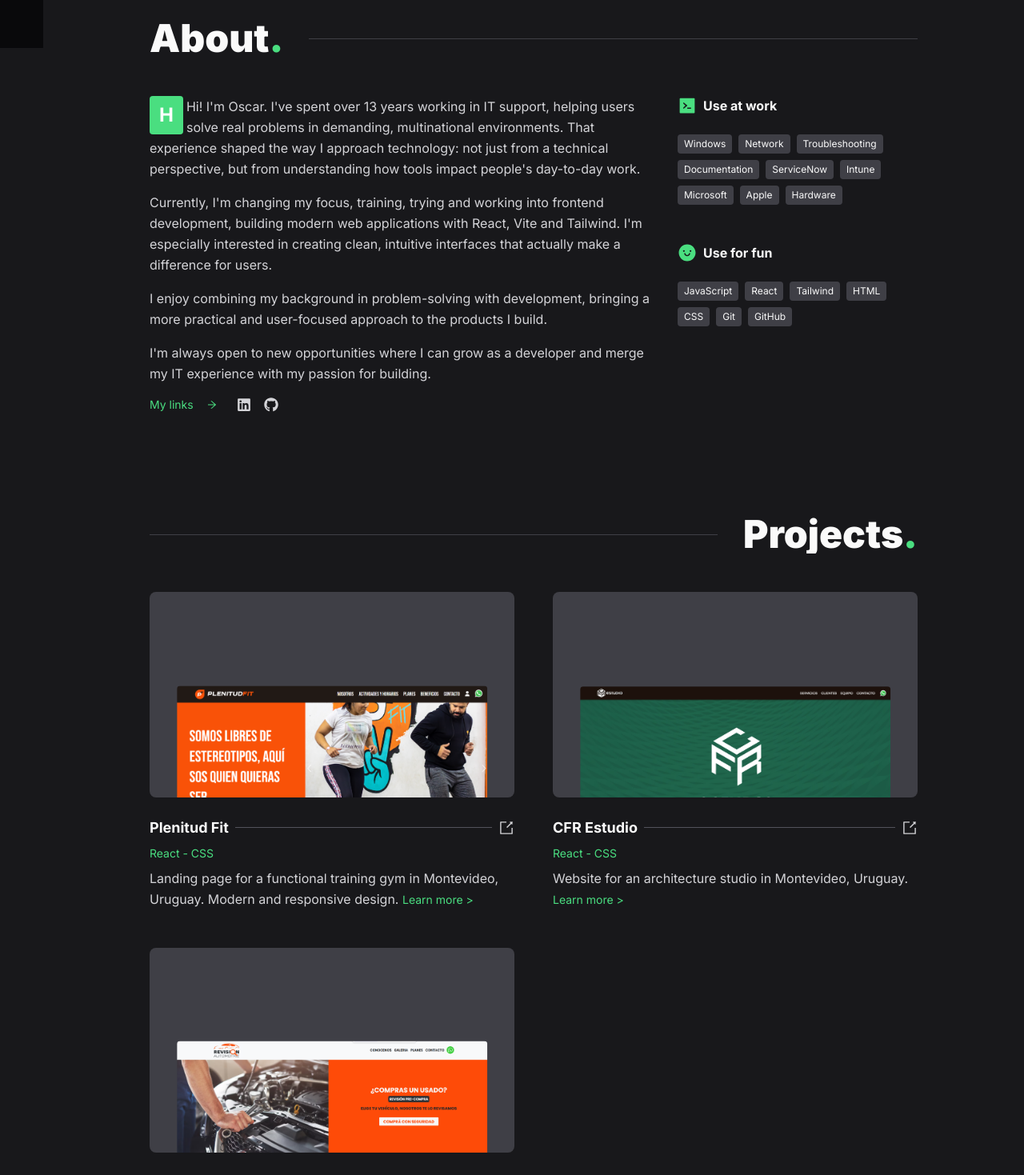
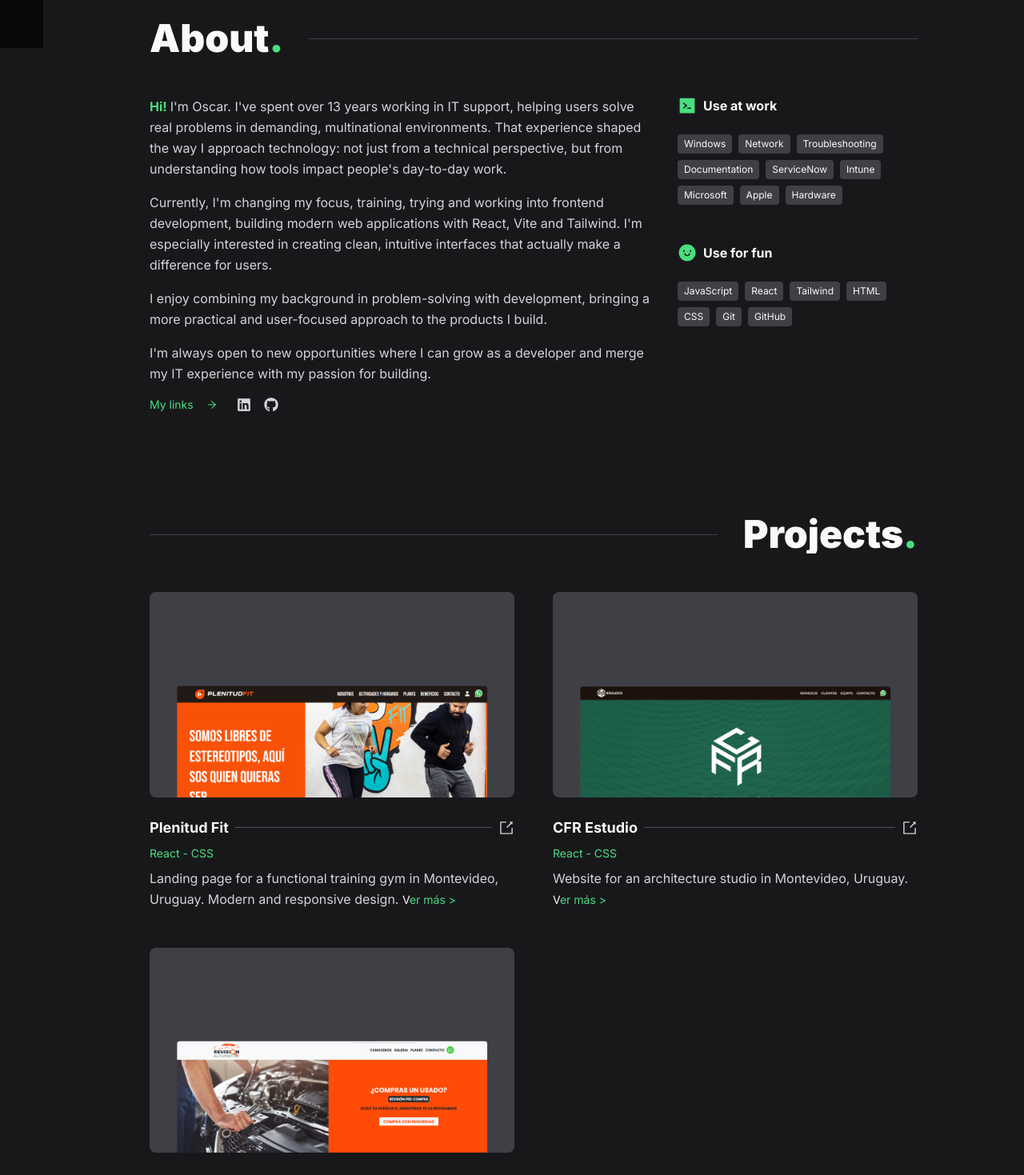
Before and after one commit to oalcalde21/portfolio, a Next.js app: page / in a window 1280 px wide. Shown: the part 740-2209 px from the top of the page at 80% size. Built offline with nearby package versions, Linux system fonts and the light colour scheme.

Commit message:
fix: Hi! green in EN, 'ola' lowercase in ES, green H in 'Ver'

```diff
--- a/src/components/about/About.jsx
+++ b/src/components/about/About.jsx
@@ -6,7 +6,8 @@ import { Stats } from "./Stats";
 import { useLanguage } from "../../context/LanguageContext";
 
 export const About = () => {
-  const { t } = useLanguage();
+  const { t, language } = useLanguage();
+  const hiText = language === "EN" ? "Hi!" : "ola!";
   return (
     <section id="about" className="section-wrapper">
       <SectionHeader title={t("aboutTitle")} dir="l" />
@@ -14,10 +15,10 @@ export const About = () => {
         <div className="space-y-4">
           <Reveal>
             <p className="leading-relaxed text-zinc-300">
-              <span className="bg-green-400 text-white py-2 px-3 rounded font-bold mr-1 float-left text-2xl">
-                H
+              <span className="text-green-400 font-bold mr-1">
+                {hiText}
               </span>
-              {t("aboutP1")}
+              {language === "EN" ? t("aboutP1").replace("Hi! ", "") : t("aboutP1")}
             </p>
           </Reveal>
           <Reveal>
--- a/src/components/projects/Project.jsx
+++ b/src/components/projects/Project.jsx
@@ -83,7 +83,7 @@ export const Project = ({ projectLink, description, imgSrc, title, code, tech })
             <p className="text-zinc-300 leading-relaxed">
               {translatedDesc}{" "}
               <span className="inline-block text-sm text-green-400 cursor-pointer" onClick={() => setIsOpen(true)}>
-                {t("projectLearnMore")} {">"}
+                <span className="text-white">V</span>er más {">"}
               </span>
             </p>
           </Reveal>
--- a/src/context/LanguageContext.jsx
+++ b/src/context/LanguageContext.jsx
@@ -135,7 +135,7 @@ const translations = {
     heroDescription: "Apasionado por construir experiencias web y aprendiendo constantemente nuevas tecnologías. Con mucha experiencia en soporte de TI, ahora estoy incursionando, capacitándome y probando este mundo del desarrollo frontend.",
     contactBtn: "Contáctame",
     aboutTitle: "Sobre mí",
-    aboutP1: "¡Hola! Soy Oscar. He pasado más de 13 años trabajando en soporte de TI, ayudando a usuarios a resolver problemas reales en entornos exigentes y multinacionales. Esa experiencia dio forma a mi forma de abordar la tecnología: no solo desde una perspectiva técnica, sino entendiendo cómo las herramientas impactan el trabajo diario de las personas.",
+    aboutP1: "ola! Soy Oscar. He pasado más de 13 años trabajando en soporte de TI, ayudando a usuarios a resolver problemas reales en entornos exigentes y multinacionales. Esa experiencia dio forma a mi forma de abordar la tecnología: no solo desde una perspectiva técnica, sino entendiendo cómo las herramientas impactan el trabajo diario de las personas.",
     aboutP2: "Actualmente, estoy cambiando mi enfoque, capacitándome, probando y trabajando en desarrollo frontend, construyendo aplicaciones web modernas con React, Vite y Tailwind. Estoy especialmente interesado en crear interfaces limpias e intuitivas que realmente marquen la diferencia para los usuarios.",
     aboutP3: "Disfruto combinar mi experiencia en resolución de problemas con el desarrollo, aportando un enfoque más práctico y centrado en el usuario a los productos que construyo.",
     aboutP4: "Siempre estoy abierto a nuevas oportunidades donde pueda crecer como desarrollador y fusionar mi experiencia en TI con mi pasión por construir.",
```
